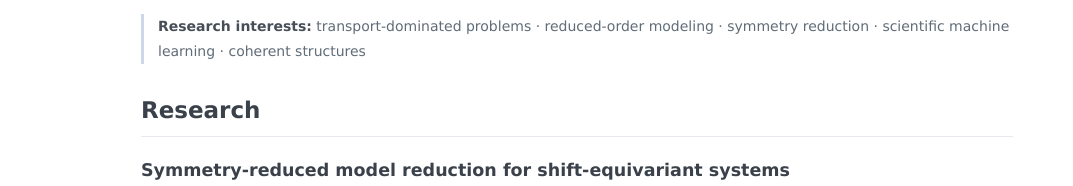
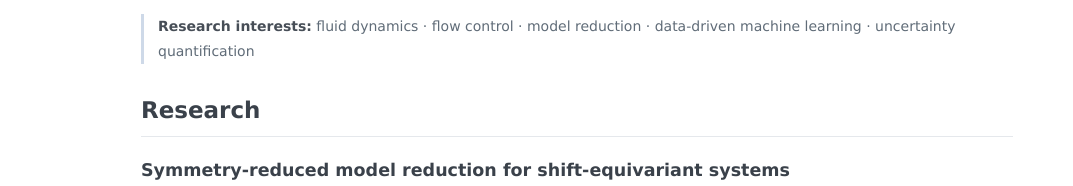
Before and after one commit to Yu-Shuai-PU/Yu-Shuai-PU.github.io, a plain HTML site: page index.html in a window 1280 px wide. Shown: the part 555-741 px from the top of the page, 207-1280 px from the left. Drawn offline with Linux system fonts and the light colour scheme.

Commit message:
docs(site): match the key words box to the CV
The box under About Me listed the proposal's five key terms. It now
carries the CV's research interests instead, in the same order, in
the lowercase the box already used.

Co-Authored-By: Claude Opus 5 (1M context) <noreply@anthropic.com>

```diff
--- a/index.html
+++ b/index.html
@@ -250,7 +250,7 @@ section { margin: 0 0 40px; }
         <p>My research interests include fluid dynamics, flow control, model reduction, data-driven machine learning, and uncertainty quantification. <strong>Recently, my work centers on building data-driven reduced-order models (ROMs) for transport-dominated problems in black-box systems, for real-time control and uncertainty quantification.</strong> In particular, we are currently developing symmetry-reduced ROMs for traveling coherent structures in systems with shift symmetry such as the Kuramoto–Sivashinsky equation and three-dimensional channel flow.</p>
         <p>We are also working on detecting Lagrangian coherent structures in the advection-dominated atmospheric surface layer (ASL) from sparse tracer trajectories. A longer-term goal is to use our detecting framework to understand how coherent structures organize turbulent transport in the ASL and to connect this structure-based description with prediction and flow control.</p>
       </div>
-      <div class="research-interests"><strong>Research interests:</strong> transport-dominated problems · reduced-order modeling · symmetry reduction · scientific machine learning · coherent structures</div>
+      <div class="research-interests"><strong>Research interests:</strong> fluid dynamics · flow control · model reduction · data-driven machine learning · uncertainty quantification</div>
     </section>
     <section id="research" aria-labelledby="research-heading">
       <h2 id="research-heading">Research</h2>
```
